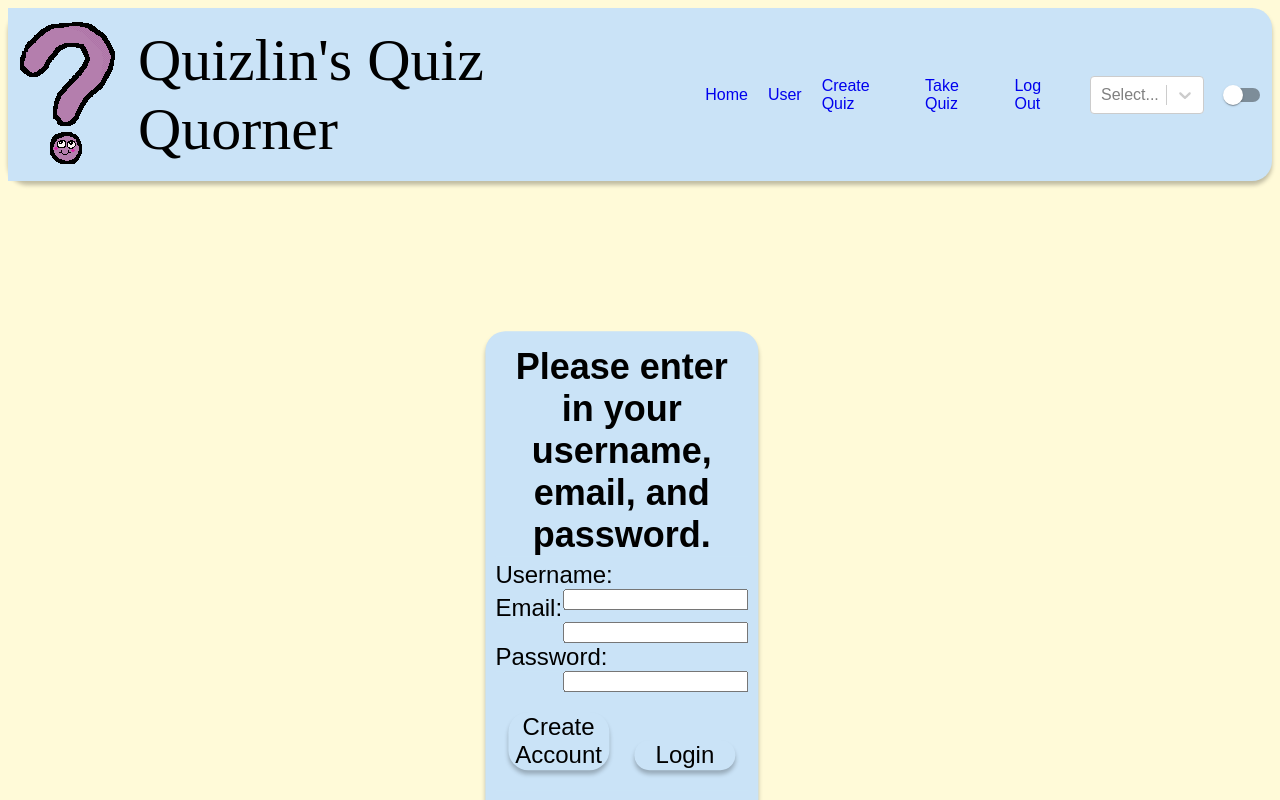
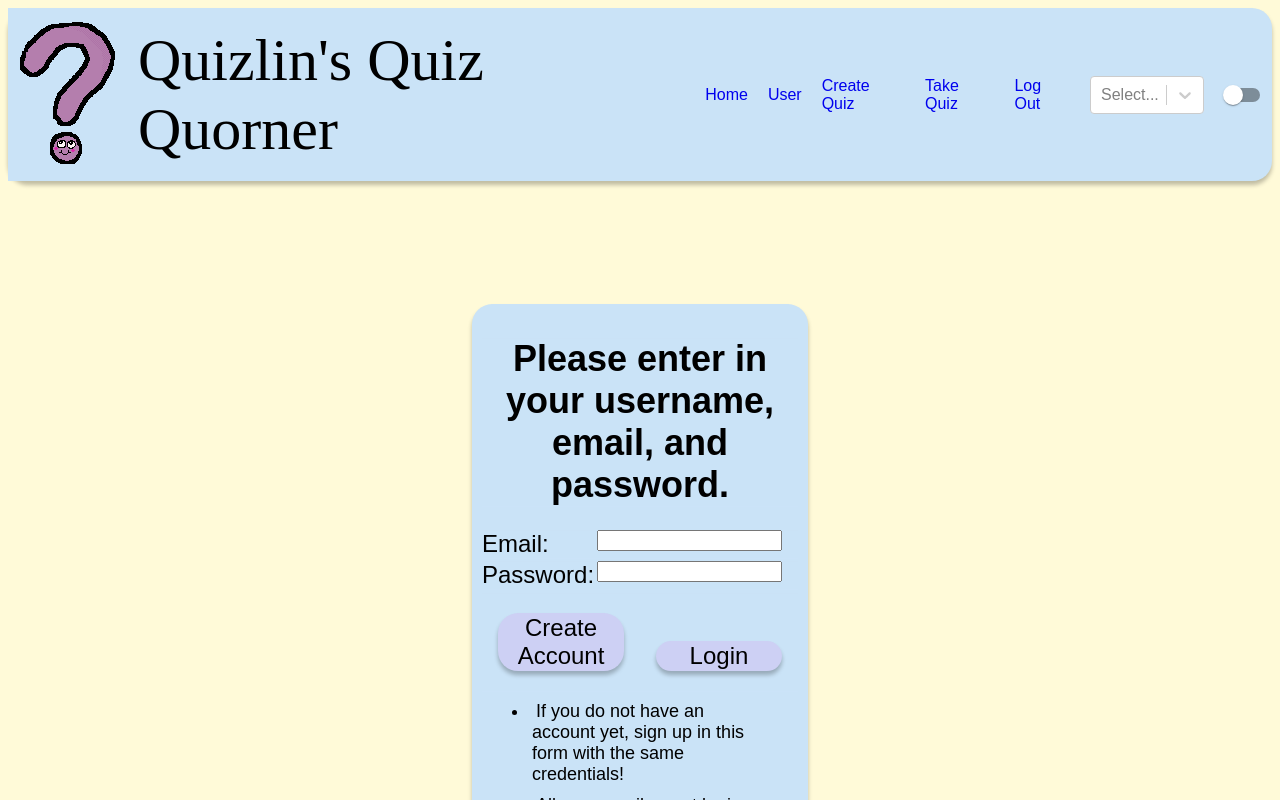
Before and after one commit to Robchike9290/QuizlansQuizQuorner, a React app in the folder myapp/: page /#/login in a window 1280 px wide. Shown: the top 800 px of the page. Built offline with nearby package versions, Linux system fonts and the light colour scheme; no server answers; the HTML template or start-up script is replaced by a standard one.

Commit message:
Implement update color variables, update styling on login page.

```diff
--- a/myapp/src/components/LandingPage.jsx
+++ b/myapp/src/components/LandingPage.jsx
@@ -95,7 +95,7 @@ const FirstNesting = styled.div`
 `
 
 const LeftText = styled.div`
-  background-color: var(--purple);
+  background-color: var(--accent-color);
   text-color: var(--text-color);
   margin: var(--standard-margin);
   border-radius: var(--standard-border-radius);
@@ -115,7 +115,7 @@ const LeftPhoto = styled.div`
 `
 
 const RightText = styled.div`
-  background-color: var(--purple);
+  background-color: var(--accent-color);
   text-color: var(--text-color);
   margin: var(--standard-margin);
   border-radius: var(--standard-border-radius);
@@ -147,7 +147,7 @@ const InlineTrio = styled.span`
 `
 
 const StyledButton = styled.button`
-  background-color: var(--purple);
+  background-color: var(--accent-color);
   text-color: var(--text-color);
   border-radius: var(--standard-border-radius);
   border-width: 0;
@@ -158,7 +158,7 @@ const StyledButton = styled.button`
 `
 
 const StyledH1 = styled.h1`
-  background-color: var(--purple);
+  background-color: var(--accent-color);
   text-color: var(--text-color);
   border-radius: var(--standard-border-radius);
   box-shadow: var(--standard-shadow);
@@ -171,7 +171,7 @@ const StyledH1 = styled.h1`
 `
 
 const StyledH2 = styled.h2`
-  background-color: var(--purple);
+  background-color: var(--accent-color);
   text-color: var(--text-color);
   border-radius: var(--standard-border-radius);
   box-shadow: var(--standard-shadow);
@@ -184,7 +184,7 @@ const StyledH2 = styled.h2`
 `
 
 const StyledH3 = styled.h3`
-  background-color: var(--purple);
+  background-color: var(--accent-color);
   text-color: var(--text-color);
   border-radius: var(--standard-border-radius);
   box-shadow: var(--standard-shadow);
@@ -197,7 +197,7 @@ const StyledH3 = styled.h3`
 `
 
   const Testimonial = styled.div`
-  background-color: var(--purple);
+  background-color: var(--accent-color);
   text-color: var(--text-color);
   margin: var(--standard-margin);
   border-radius: var(--standard-border-radius);
--- a/myapp/src/components/Login.jsx
+++ b/myapp/src/components/Login.jsx
@@ -88,18 +88,22 @@ const Login = ({
     <FormBox>
       <Heading>Please enter in your username, email, and password.</Heading>
       <div>
-        <FormLine>
+        {/* <FormLine>
           <label>Username:</label>
           <Input type='text' required={true} onChange={createUserHandler}/>
-        </FormLine>
+        </FormLine> */}
+        <div>
         <FormLine>
           <label>Email:</label>
           <Input type='email' required={true} onChange={createEmailHandler} />
         </FormLine>
-        <FormLine>
-          <label>Password:</label>
-          <Input type='password' required={true} onChange={createPasswordHandler}/>
-        </FormLine>
+        </div>
+        <div>
+          <FormLine>
+            <label>Password:</label>
+            <Input type='password' required={true} onChange={createPasswordHandler}/>
+          </FormLine>
+        </div>
       </div>
       <FormLine>
         <span>
@@ -122,15 +126,14 @@ const FormBox = styled.form`
   box-shadow: var(--standard-shadow);
   padding: var(--standard-padding);
   font-size: 36px;
-  width: 20%;
-  margin-top: 50%
+  width: 25%;
   margin-left: auto;
   margin-right: auto;
-  transform: translate(175%, 20%);
+  transform: translate(0%, 20%);
 `
 
 const StyledButton = styled.button`
-  background-color: var(--purple);
+  background-color: var(--accent-color);
   text-color: var(--text-color);
   border-radius: var(--standard-border-radius);
   border-width: 0;
@@ -145,23 +148,18 @@ const StyledButton = styled.button`
 
 const FormLine = styled.div`
   background-color: var(--blue);
-  margin-top: 2%;
-  margin-bottom: 2%;
+  margin-top: 1%;
+  margin-bottom: 1%;
   font-size: 24px;
 `
 
 const Input = styled.input`
   float: right;
-`
-
-const FormLabel = styled.input`
-  float: left;
+  margin-right: 5%;
 `
 
 const Heading = styled.h1`
   background-color: var(--blue);
-  margin-top: 2%;
-  margin-bottom: 2%;
   font-size: 36px;
   text-align: center;
 `
```
